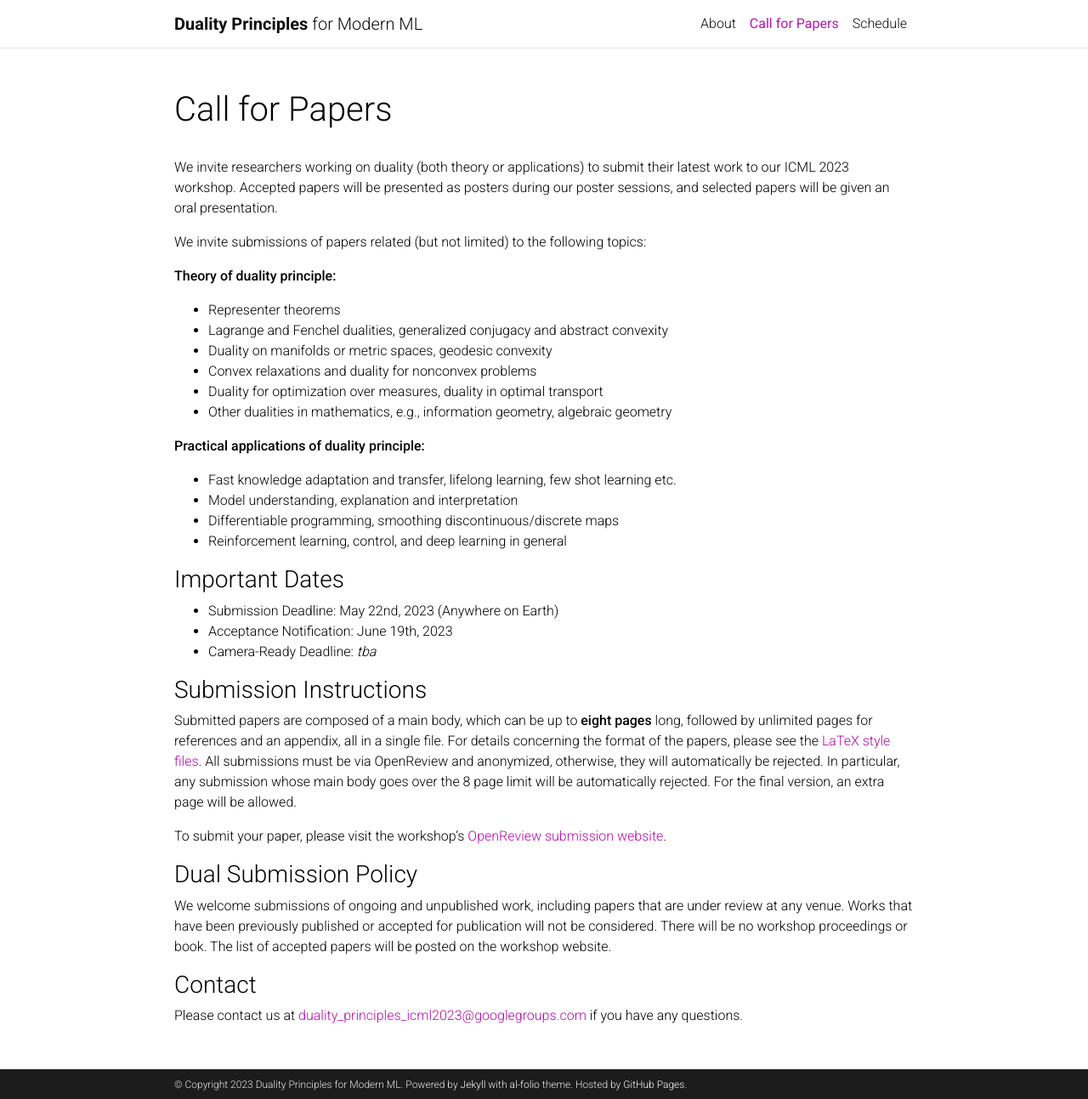
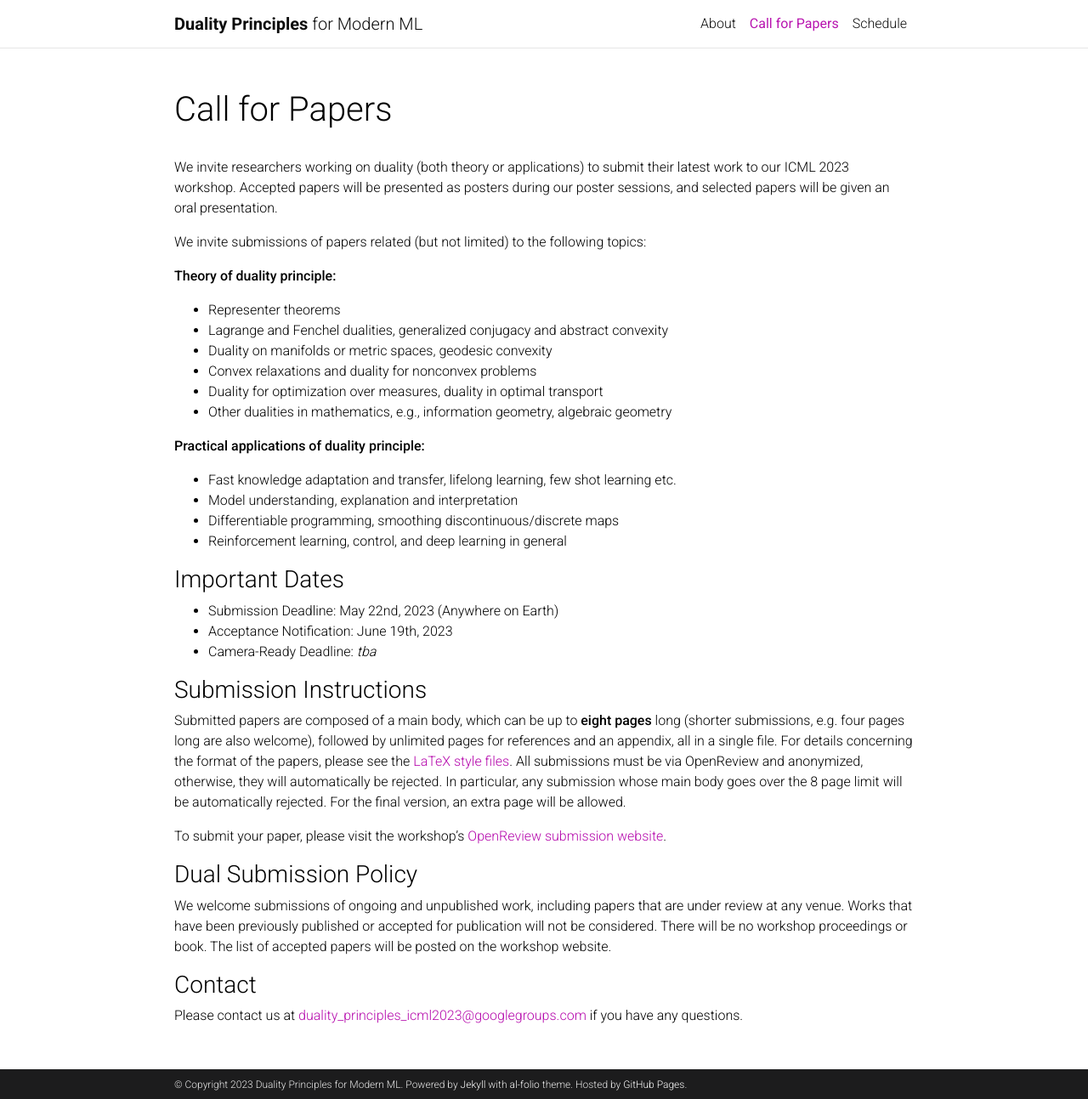
Before and after one commit to dp4ml/dp4ml.github.io, a Jekyll site: the page built from _pages/cfp.md, in a window 1280 px wide and 1293 px high. Shown: the whole window at 85% size. Built offline with Jekyll 4.4.1, drawn with Linux system fonts in a browser that asks for light colours; comment, search, counter and statistics services are not loaded; a style sheet for code colours, icons or effects is not loaded.

Commit message:
upd length

```diff
--- a/_pages/cfp.md
+++ b/_pages/cfp.md
@@ -48,7 +48,8 @@ We invite submissions of papers related (but not limited) to the following topic
 
 ### Submission Instructions
 Submitted papers are composed of a main body, which can be up to
-**eight pages** long, followed by unlimited pages for references and
+**eight pages** long (shorter submissions, e.g. four pages long are
+also welcome), followed by unlimited pages for references and
 an appendix, all in a single file. For details concerning the format
 of the papers, please see the [LaTeX style files](https://github.com/dp4ml/dp4ml.github.io/raw/main/ICML%20duality%20workshop%20template.zip). All submissions must be via
 OpenReview and anonymized, otherwise, they will automatically be
```
